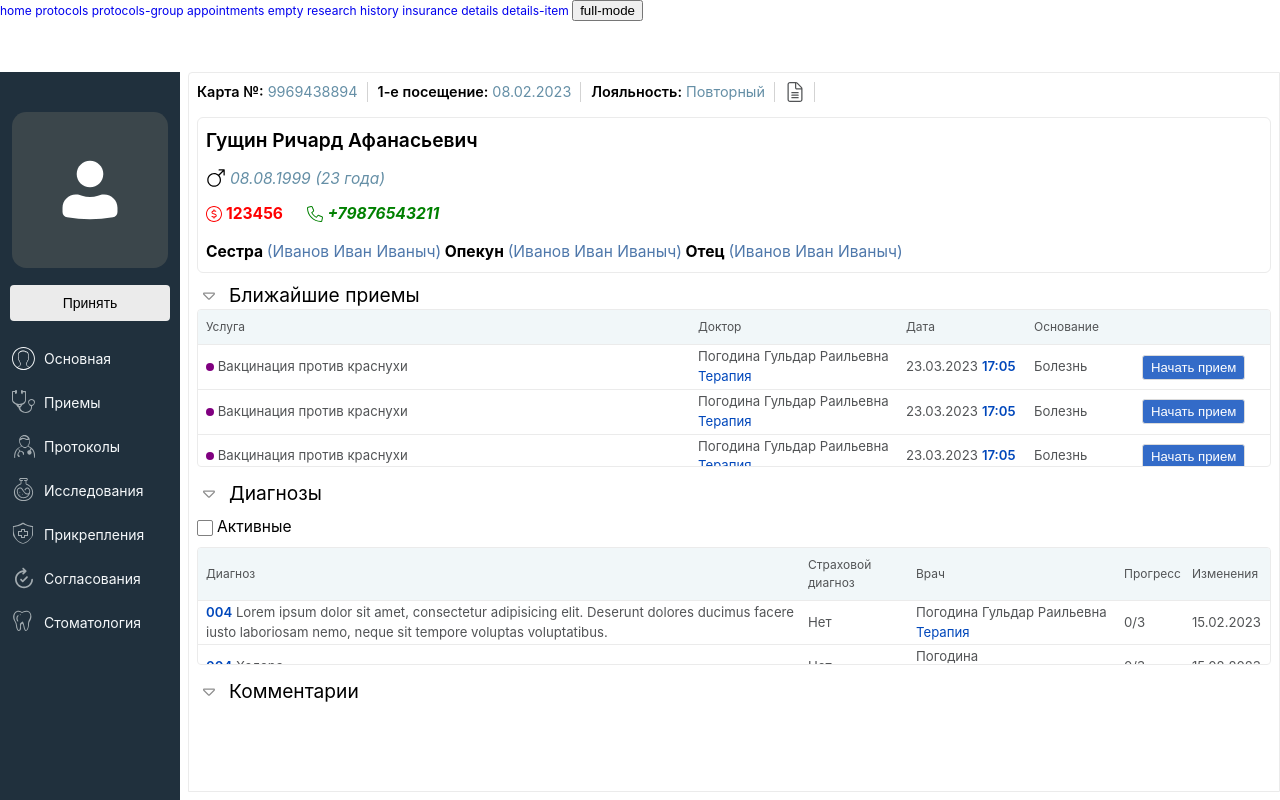
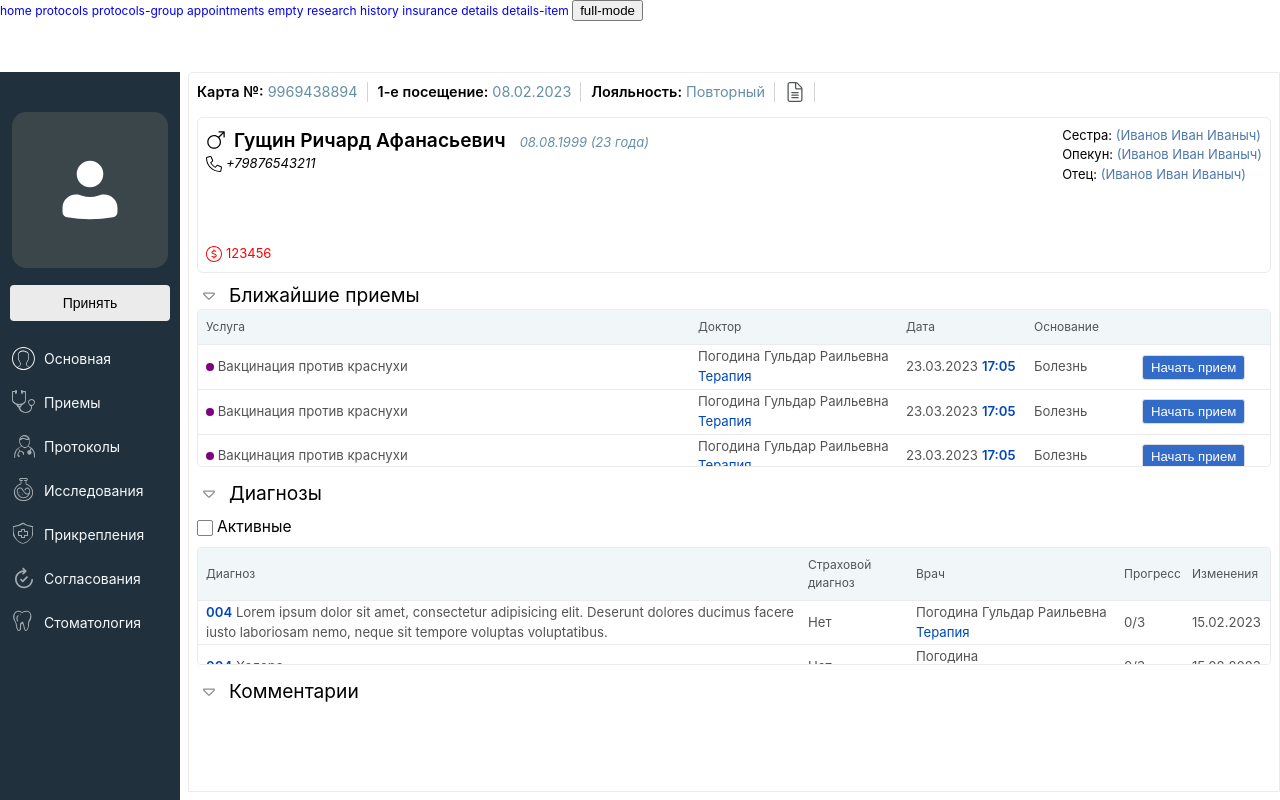
Before and after one commit to macroses/medcard, a website built with Vite: page src/index.html in a window 1280 px wide. Both pictures are taken after a click on the button "full-mode". Built offline with nearby package versions, Linux system fonts and the light colour scheme.

Commit message:
global height change

```diff
--- a/src/index.html
+++ b/src/index.html
@@ -156,45 +156,49 @@
         </ul>
 
         <div class="medcard_content__info">
+          <div class="medcard_content__info-left">
             <div class="medcard_content__avatar">
               <img src="img/icons/avatar.svg" alt="Аватар" class="medcard_content__avatar_image">
             </div>
-          <h3 class="medcard_content__profile_name">Гущин Ричард Афанасьевич</h3>
-          <div class="medcard_content__profile_data">
-            <div class="medcard_content__profile_gender">
+            <h3 class="medcard_content__profile_name">
               <svg width="20" height="20" class="medcard_content__profile_icon">
                 <use href="img/icons/sprite.svg#mars" />
               </svg>
-            </div>
+              Гущин Ричард Афанасьевич
+            </h3>
+            <div class="medcard_content__profile_data">
               <div class="medcard_content__profile_age">08.08.1999 (23 года)</div>
             </div>
             <div class="medcard_content__profile_data additional">
-            <span class="medcard_content__profile_money">
+              <div class="medcard_content__profile_phone">
+                <svg width="16" height="16" class="medcard_icon">
+                  <use href="img/icons/sprite.svg#phone" />
+                </svg>
+                +79876543211
+              </div>
+              <div class="medcard_content__profile_money">
                 <svg width="16" height="16" class="medcard_icon">
                   <use href="img/icons/sprite.svg#circle-dollar" />
                 </svg>
                 123456
-            </span>
-            <span class="medcard_content__profile_phone">
-              <svg width="16" height="16" class="medcard_icon">
-                <use href="img/icons/sprite.svg#phone" />
-              </svg>
-              +79876543211
-            </span>
               </div>
+            </div>
+          </div>
+          <div class="medcard_content__info-right">
             <div class="medcard_content__profile_data additional">
-            <span class="medcard_content__profile_relative">
-              Сестра
+            <div class="medcard_content__profile_relative">
+              Сестра:
               <span class="medcard_content__profile_relative_name">(Иванов Иван Иваныч)</span>
-            </span>
-            <span class="medcard_content__profile_relative">
-              Опекун
+            </div>
+            <div class="medcard_content__profile_relative">
+              Опекун:
               <span class="medcard_content__profile_relative_name">(Иванов Иван Иваныч)</span>
-            </span>
-            <span class="medcard_content__profile_relative">
-              Отец
+            </div>
+            <div class="medcard_content__profile_relative">
+              Отец:
               <span class="medcard_content__profile_relative_name">(Иванов Иван Иваныч)</span>
-            </span>
+            </div>
+            </div>
           </div>
         </div>
 
--- a/src/styles/full-mode.css
+++ b/src/styles/full-mode.css
@@ -54,9 +54,24 @@
 
 .full-mode .medcard_content__info {
 	display: flex;
-	flex-direction: column;
 	justify-content: space-between;
-	height: 156px;
+	align-items: flex-start;
+	min-height: 156px;
+}
+
+/*.full-mode .medcard_content__profile_data {*/
+/*	margin-top: 10px;*/
+/*}*/
+
+.full-mode .medcard_content__profile_age {
+	margin-top: 7px;
+}
+
+.full-mode .medcard_content__info-left {
+	display: flex;
+	width: auto;
+	flex-wrap: wrap;
+	align-items: flex-start;
 }
 
 .full-mode .medcard_content__avatar {
@@ -87,4 +102,5 @@
 
 .full-mode .medcard_content__profile_data.additional {
 	display: block;
+	width: 100%;
 }
--- a/src/styles/medcard-content.css
+++ b/src/styles/medcard-content.css
@@ -1,12 +1,25 @@
 .medcard_content__info {
+	/*display: grid;*/
+	/*grid-template-columns: auto 1fr;*/
+	/*grid-template-rows: 1fr 1fr;*/
+	/*column-gap: 14px;*/
+	/*padding: 8px;*/
+	/*border: 1px solid #ebebeb;*/
+	/*border-radius: 6px;*/
+	/*container: profile / inline-size;*/
+	display: flex;
+	padding: 8px;
+	border: 1px solid #ebebeb;
+	border-radius: 6px;
+	container: profile / inline-size;
+}
+
+.medcard_content__info-left {
+	width: 100%;
 	display: grid;
 	grid-template-columns: auto 1fr;
 	grid-template-rows: 1fr 1fr;
 	column-gap: 14px;
-	padding: 8px;
-	border: 1px solid #ebebeb;
-	border-radius: 6px;
-	container: profile / inline-size;
 }
 
 .medcard_content__avatar {
@@ -41,6 +54,11 @@
 	font-weight: 600;
 	display: flex;
 	align-items: center;
+	gap: 8px;
+}
+
+.medcard_content__profile_age {
+	font-size: 13px;
 }
 
 .medcard_content__profile_gender {
--- a/src/styles/top-info.css
+++ b/src/styles/top-info.css
@@ -62,29 +62,30 @@
 }
 
 .medcard_content__profile_money {
-	display: inline-flex;
+	display: flex;
 	align-items: center;
 	gap: 4px;
 	color: red;
 	font-style: normal;
-	font-weight: bold;
+	font-size: 13px;
 	margin-right: 20px;
 }
 
 .medcard_content__profile_phone {
-	display: inline-flex;
+	display: flex;
 	align-items: center;
-	color: green;
-	font-weight: bold;
+	font-size: 13px;
+	color: #000;
+	margin-bottom: 70px;
 	gap: 4px;
 }
 
-.medcard_content__profile_phone svg {
-	fill: green;
-}
+/*.medcard_content__profile_phone svg {*/
+/*	fill: green;*/
+/*}*/
 
 .medcard_content__profile_relative {
-	font-weight: bold;
+	font-size: 13px;
 	font-style: normal;
 	color: #000;
 }
```
Also changed, not shown: src/active.html (+25 -21 lines), src/appointments.html (+25 -21 lines), src/details-item.html (+25 -21 lines), src/details.html (+25 -21 lines), src/empty.html (+25 -21 lines), src/history.html (+25 -21 lines), src/protocols-group.html (+25 -21 lines), src/protocols.html (+25 -21 lines), src/research.html (+25 -21 lines), src/teeth.html (+25 -21 lines). Lines whose indentation alone changed are shown as unchanged.
